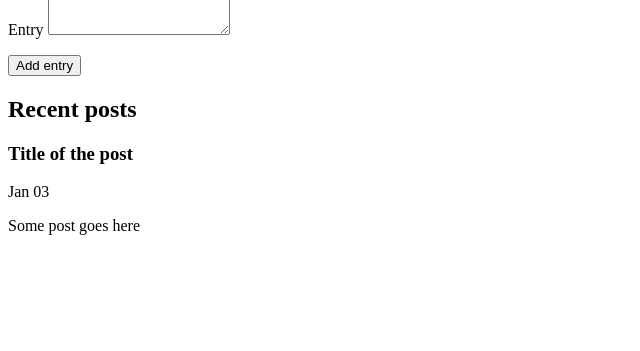
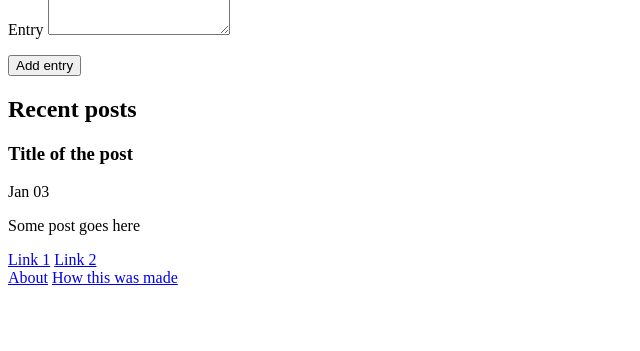
Before and after one commit to IuliiaKonovalova/micro-blog, a Python web app: template templates/index.html in a window 1280 px wide. Shown: the part 184-535 px from the top of the page, without its empty margins (0-640 px from the left). Run offline with Jinja, Linux system fonts and the light colour scheme; the template is opened without the code that fills it, so the values that code supplies are empty.

Commit message:
Add footer to the page

```diff
--- a/templates/index.html
+++ b/templates/index.html
@@ -48,7 +48,20 @@
       </article>
     </section>
   </main>
-  <footer></footer>
+  <footer class="footer">
+    <div class="footer__content">
+      <section class="footer__left">
+        <a href="#" class="footer__item">Link 1</a>
+        <a href="#" class="footer__item">Link 2</a>
+      </section>
+      <section class="footer__right">
+        <div class="footer__column">
+          <a href="#" class="footer__item">About</a>
+          <a href="#" class="footer__item">How this was made</a>
+        </div>
+      </section>
+    </div>
+  </footer>
 </body>
 
 </html>
```
